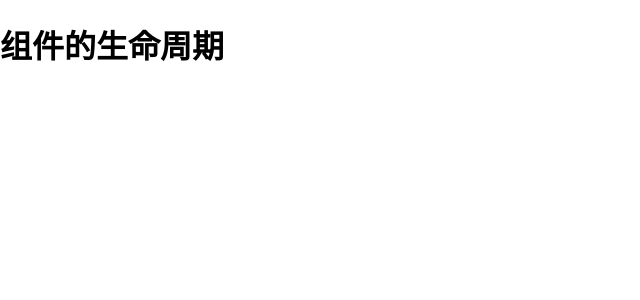
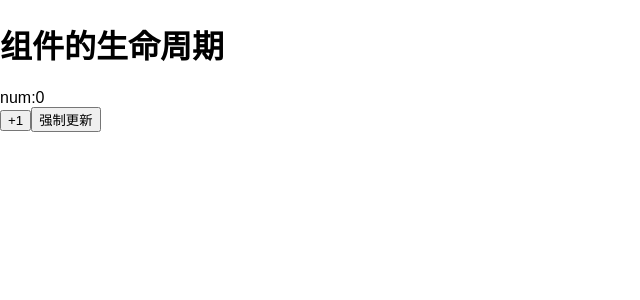
Before and after one commit to bifjhh/React-growth-process, a React (Create React App) app in the folder demo_03_component/: page / in a window 1280 px wide. Shown: the top 300 px of the page, without its empty margins (0-640 px from the left). Built offline with nearby package versions, Linux system fonts and the light colour scheme.

Commit message:
feat: 组件生命周期:  更新时

```diff
--- a/demo_03_component/src/LifeCycle.jsx
+++ b/demo_03_component/src/LifeCycle.jsx
@@ -1,21 +1,38 @@
 import React, { Component } from "react";
-
 
 class LifeCycle extends Component {
   constructor(props) {
-    console.warn('生命周期-->创建时(页面加载前) constructor');
-    super(props)
+    console.warn("生命周期-->创建时(页面加载前) constructor");
+    super(props);
+    this.state = {
+      num: 0
+    };
   }
+
+  addNum = () => {
+    this.setState({
+      num: this.state.num + 1
+    });
+  };
+  update = () => {
+    this.forceUpdate();
+  };
   render() {
-    console.warn('生命周期--页面渲染时 render');
+    console.warn("生命周期--页面渲染时 render");
     return (
       <div>
         <h1>组件的生命周期</h1>
+        <div>num:{this.state.num}</div>
+        <button onClick={this.addNum}>+1</button>
+        <button onClick={this.update}>强制更新</button>
       </div>
     );
   }
   componentDidMount() {
-    console.warn('生命周期--页面加载完成 componentDidMount');
+    console.warn("生命周期--页面加载完成 componentDidMount");
+  }
+  componentDidUpdate() {
+    console.warn("生命周期--页面更新完成");
   }
 }
 
```
Also changed, not shown: 1 other file (tests, documents, lock files or other folders).
